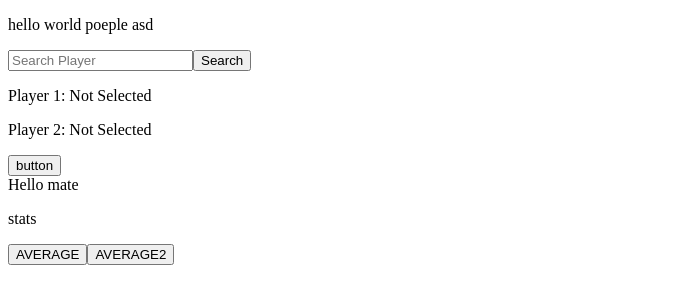
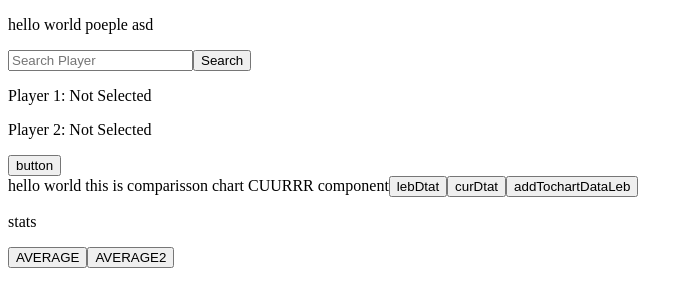
Before and after one commit to cmtran09/project-x, a React app: page / in a window 1280 px wide. Shown: the top 306 px of the page, without its empty margins (0-693 px from the left). Built offline with nearby package versions, Linux system fonts and the light colour scheme.

Commit message:
worrking on fucniton to combine two season averages

```diff
--- a/src/components/ComparisonChart/ComparisonChart.js
+++ b/src/components/ComparisonChart/ComparisonChart.js
@@ -48,7 +48,7 @@ export default function ComparisonChart(props) {
         <Tooltip />
         <Legend />
         <Bar dataKey="pv" fill="#8884d8" />
-        <Bar dataKey={player1Name} fill="#82ca9d" />
+        <Bar dataKey={props.player1.first_name} fill="#82ca9d" />
       </BarChart>}
       {chartData2 && <BarChart width={600} height={300} data={chartData.slice(0, 1).concat(chartData.slice(3, 21))}
         margin={{ top: 5, right: 30, left: 20, bottom: 5 }}>
@@ -58,7 +58,7 @@ export default function ComparisonChart(props) {
         <Tooltip />
         <Legend />
         <Bar dataKey="pv" fill="#8884d8" />
-        <Bar dataKey={player2Name} fill="#82ca9d" />
+        <Bar dataKey={props.player2.first_name} fill="#82ca9d" />
       </BarChart>}
     </div>
   )
--- a/src/components/Curry/Curry.js
+++ b/src/components/Curry/Curry.js
@@ -1,61 +1,125 @@
 import React, { useState, useEffect } from 'react'
-import axios from "axios"
-// import { BarChart, Bar, XAxis, YAxis, CartesianGrid, Tooltip, Legend } from "recharts"
+import { BarChart, Bar, XAxis, YAxis, CartesianGrid, Tooltip, Legend } from "recharts"
 
-export default function Curry() {
+import { BLANKAVG } from "../../constants/Constants.js"
 
-    let time = "25:51"
+export default function ComparisonChart(props) {
+
+    const dataLeb = [
+        { name: 'games_played', lebron: 60 },
+        { name: 'Player_id', lebron: 237 },
+        { name: 'season', lebron: 2019 },
+        { name: 'min', lebron: "34:54" },
+        { name: 'fgm', lebron: 9.77 },
+        { name: 'fga', lebron: 19.6 },
+        { name: 'fg3m', lebron: 2.22 },
+        { name: 'fg3a', lebron: 6.35 },
+        { name: 'fga', lebron: 3.98 },
+        { name: 'ftm', lebron: 5.72 },
+        { name: 'oreb', lebron: 0.95 },
+        { name: 'dreb', lebron: 6.9 },
+        { name: 'reb', lebron: 7.85 },
+        { name: 'ast', lebron: 10.6 },
+        { name: 'stl', lebron: 1.23 },
+        { name: 'blk', lebron: 0.5 },
+        { name: 'turnover', lebron: 3.9 },
+        { name: 'pf', lebron: 1.77 },
+        { name: 'pts', lebron: 25.73 },
+        { name: 'fg_pct', lebron: 0.498 },
+        { name: 'fg3_pct', lebron: 0.34 },
+        { name: 'ft_pct', lebron: 0.697 }
+    ]
+
+    const dataCur = [
+        { name: 'games_played', curry: 60 },
+        { name: 'Player_id', curry: 237 },
+        { name: 'season', curry: 2019 },
+        { name: 'min', curry: "34:54" },
+        { name: 'fgm', curry: 9.77 },
+        { name: 'fga', curry: 19.6 },
+        { name: 'fg3m', curry: 2.22 },
+        { name: 'fg3a', curry: 6.35 },
+        { name: 'fga', curry: 3.98 },
+        { name: 'ftm', curry: 5.72 },
+        { name: 'oreb', curry: 0.95 },
+        { name: 'dreb', curry: 6.9 },
+        { name: 'reb', curry: 7.85 },
+        { name: 'ast', curry: 10.6 },
+        { name: 'stl', curry: 1.23 },
+        { name: 'blk', curry: 0.5 },
+        { name: 'turnover', curry: 3.9 },
+        { name: 'pf', curry: 1.77 },
+        { name: 'pts', curry: 25.73 },
+        { name: 'fg_pct', curry: 0.498 },
+        { name: 'fg3_pct', curry: 0.34 },
+        { name: 'ft_pct', curry: 0.697 }
+    ]
+
+
+    const [chartData, setChartData] = useState()
+    const [chartData2, setChartData2] = useState()
+
+    const emptyData = BLANKAVG
+    // const player1Name = props.player1.first_name
+    // const player2Name = props.player2.first_name
 
     function timeConverter(time) {
         return time.split(":").map(elem => parseInt(elem)).join(".")
     }
 
-    console.log(time)
-    console.log(time.split(":").map(elem => parseInt(elem)).join("."))
-    console.log(timeConverter(time))
+    function addTochartDataLeb(data) {
+        emptyData.map((elem, i) => {
+            elem["lebron"] = Object.entries(data)[i][1]
+        })
+        emptyData[3]["lebron"] = timeConverter(emptyData[3]["lebron"])
+        return emptyData
+    }
 
+    function addTochartDataCur(data) {
+        emptyData.map((elem, i) => {
+            elem["curry"] = Object.entries(data)[i][1]
+        })
+        emptyData[3]["curry"] = timeConverter(emptyData[3]["curry"])
+        return emptyData
+    }
 
+    // useEffect(() => {
+    //     addTochartData(props.player1Data)
+    // }, [])
 
+    // function complieAllAvailibleData() {
+    //   if (props.player2Data) {
 
+    //   }
+    // }
 
     return (
         <div>
-            Hello mate
+            hello world this is comparisson chart CUURRR component
+            <button onClick={() => console.log(dataLeb)}>lebDtat</button>
+            <button onClick={() => console.log(dataCur)}>curDtat</button>
+            <button onClick={() => console.log(addTochartDataLeb(dataLeb))}>addTochartDataLeb</button>
+            {/* <button onClick={() => console.log(props.player1Data)}>PROPS AVERAGE</button> */}
+            {/* {chartData && <BarChart width={600} height={300} data={chartData.slice(0, 1).concat(chartData.slice(3, 21))}
+                margin={{ top: 5, right: 30, left: 20, bottom: 5 }}>
+                <CartesianGrid strokeDasharray="3 3" />
+                <XAxis dataKey="name" />
+                <YAxis />
+                <Tooltip />
+                <Legend />
+                <Bar dataKey="pv" fill="#8884d8" />
+                <Bar dataKey={props.player1.first_name} fill="#82ca9d" />
+            </BarChart>}
+            {chartData2 && <BarChart width={600} height={300} data={chartData.slice(0, 1).concat(chartData.slice(3, 21))}
+                margin={{ top: 5, right: 30, left: 20, bottom: 5 }}>
+                <CartesianGrid strokeDasharray="3 3" />
+                <XAxis dataKey="name" />
+                <YAxis />
+                <Tooltip />
+                <Legend />
+                <Bar dataKey="pv" fill="#8884d8" />
+                <Bar dataKey={props.player2.first_name} fill="#82ca9d" />
+            </BarChart>} */}
         </div>
     )
 }
-
-
-// import React, { useState, useEffect } from 'react'
-// import axios from "axios"
-// // import { BarChart, Bar, XAxis, YAxis, CartesianGrid, Tooltip, Legend } from "recharts"
-
-// export default function Curry() {
-
-//     const [data, setData] = useState()
-
-//     useEffect(async () => {
-//         try {
-//             const response = await axios.get(`https://www.balldontlie.io/api/v1/season_averages?player_ids[]=237&season=2019`)
-//             setData(response.data.data[0].games_played)
-//             console.log("logging the data inside the useeffect", data)
-//         } catch (error) {
-//             console.log(error)
-//         }
-//         // axios.get(`https://www.balldontlie.io/api/v1/season_averages?player_ids[]=237&season=2019`)
-//         //     .then(res => {
-//         //         setData(res.data.data[0].games_played)
-//         //         console.log("logging the data inside the useeffect", data)
-//         //     })
-
-//         //     .catch(err => console.log("err", err))
-//     }, [])
-
-//     console.log("logging asyn", data)
-
-//     return (
-//         <div>
-//             Hello mate
-//         </div>
-//     )
-// }
--- a/src/components/start/Start.js
+++ b/src/components/start/Start.js
@@ -90,7 +90,7 @@ export default function Start() {
           player1={player1}
           player2={player2}
           player1Data={player1Data}
-          player2Data={player2Data}
+          player2Data={!player2Data ? null : player2Data}
         />}
       <button onClick={() => console.log(player1Data)}>AVERAGE</button>
       <button onClick={() => console.log(player2Data)}>AVERAGE2</button>
```
